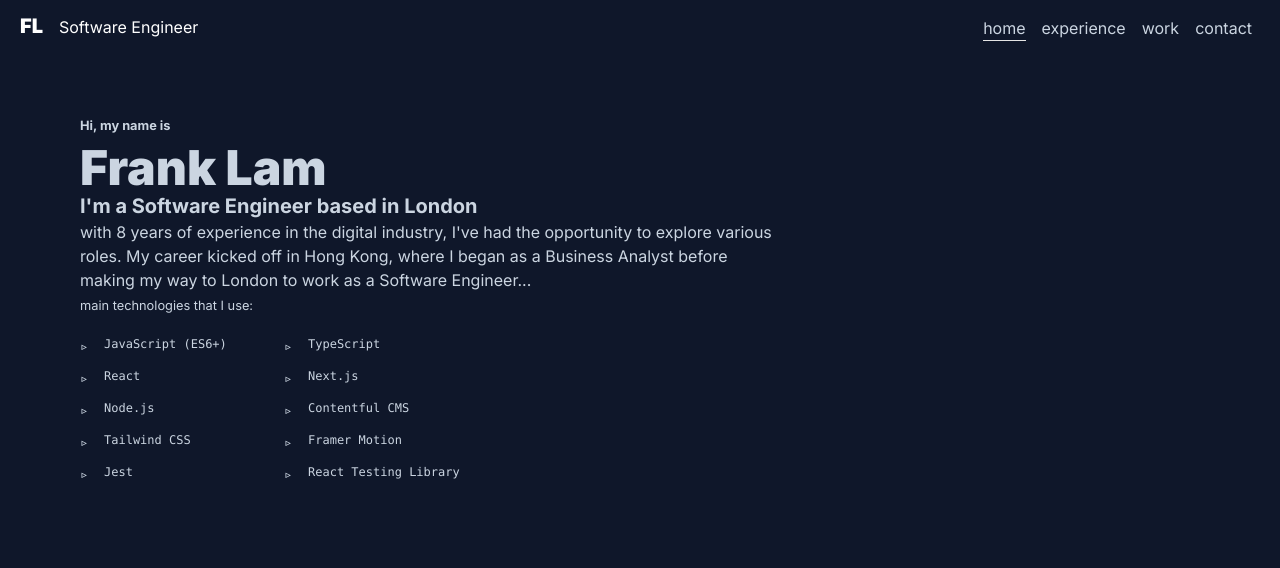
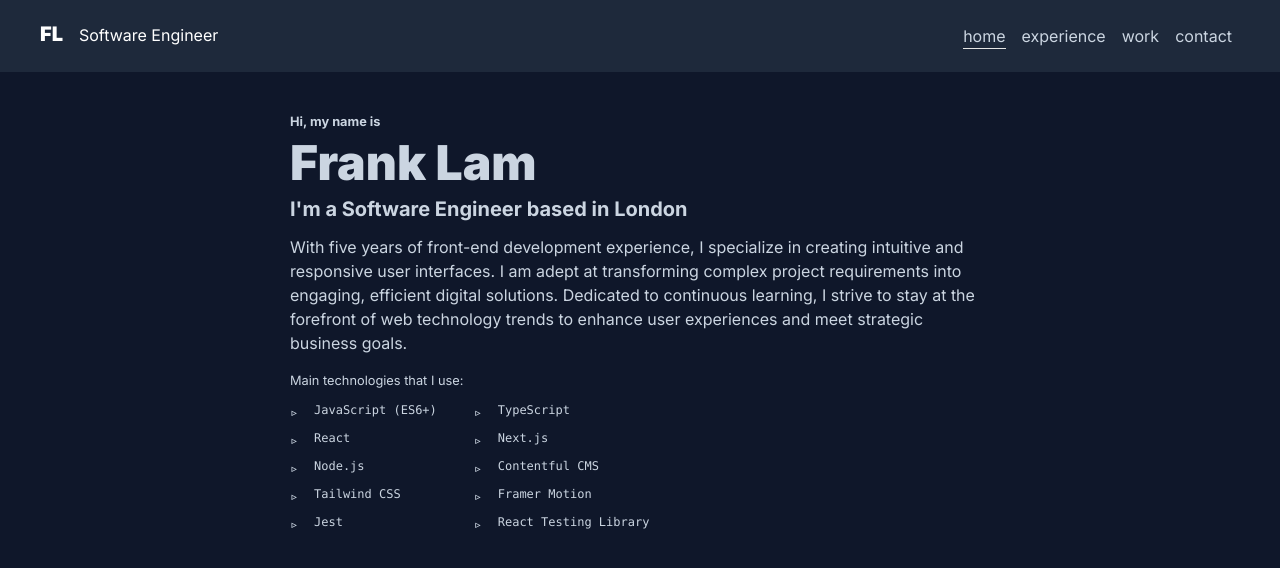
Before and after one commit to ltk55/frank-lam-portfolio, a Next.js app: page / in a window 1280 px wide. Shown: the top 568 px of the page. Built offline with nearby package versions, Linux system fonts and the light colour scheme.

Commit message:
feat: update home & navbar content/layout

```diff
--- a/app/page.tsx
+++ b/app/page.tsx
@@ -12,29 +12,35 @@ export default function Home() {
     "React Testing Library",
   ];
   return (
-    <section id="hero" className="text-slate-300 mx-10 md:mx-20 mt-24 md:mt-28">
-      <small className="font-bold">Hi, my name is</small>
-      <h1 className="font-black text-5xl mt-2">Frank Lam</h1>
-      <h3 className="font-bold text-xl">
+    <section
+      id="hero"
+      className="text-slate-300 flex justify-center h-screen mt-28"
+    >
+      <div className="flex flex-col items-start w-full max-w-[700px] px-6 md:px-0">
+        <small className="font-bold mb-1">Hi, my name is</small>{" "}
+        <h1 className="font-black text-5xl my-1">Frank Lam</h1>{" "}
+        <h3 className="font-bold text-xl my-1">
           I&apos;m a Software Engineer based in London
         </h3>
-      <p className="max-w-[700px]">
-        with 8 years of experience in the digital industry, I&apos;ve had the
-        opportunity to explore various roles. My career kicked off in Hong Kong,
-        where I began as a Business Analyst before making my way to London to
-        work as a Software Engineer...
+        <p className="my-2">
+          With five years of front-end development experience, I specialize in
+          creating intuitive and responsive user interfaces. I am adept at
+          transforming complex project requirements into engaging, efficient
+          digital solutions. Dedicated to continuous learning, I strive to stay
+          at the forefront of web technology trends to enhance user experiences
+          and meet strategic business goals.
         </p>
-
-      <small>main technologies that I use:</small>
-      <ul className="grid grid-cols-2 gap-y-1 md:grid-cols-2 md:gap-y-0 sm:gap-x-2 py-0 mt-5 list-none max-w-[400px]">
+        <small className="mt-2">Main technologies that I use:</small>
+        <ul className="grid grid-cols-2 gap-y-1 md:grid-cols-2 md:gap-y-0 sm:gap-x-2 py-0 mt-3 list-none">
           {skills &&
             skills.map((skill, i) => (
-            <li key={i} className="relative mb-4 pl-6 font-mono text-xs">
+              <li key={i} className="relative mb-3 pl-6 font-mono text-xs">
                 <span className="absolute left-0 text-green text-sm">▹</span>
                 {skill}
               </li>
             ))}
         </ul>
+      </div>
     </section>
   );
 }
--- a/components/navbar/MenuToggle.tsx
+++ b/components/navbar/MenuToggle.tsx
@@ -15,7 +15,10 @@ const Path = (
 );
 
 export const MenuToggle = ({ toggle }: { toggle: () => void }) => (
-  <button onClick={toggle} className="md:hidden fixed top-4 right-4 z-50">
+  <button
+    onClick={toggle}
+    className="md:hidden absolute top-[25px] right-5 z-50"
+  >
     <svg width="23" height="23" viewBox="0 0 23 23">
       <Path
         variants={{
--- a/components/navbar/Navbar.tsx
+++ b/components/navbar/Navbar.tsx
@@ -46,7 +46,7 @@ export default function Navbar() {
 
   return (
     <>
-      <nav className="bg-slate-900 top-0 left-0 absolute flex w-full justify-between my-3 px-5 z-50">
+      <nav className="bg-slate-800 top-0 left-0 absolute flex w-full justify-between py-5 px-10 z-50">
         <Link href="/" className="text-white z-50">
           <span className="font-black text-xl mr-4">FL</span>
           <span className="hidden md:inline-block">Software Engineer</span>
@@ -68,7 +68,7 @@ export default function Navbar() {
         >
           <motion.div
             id="test"
-            className="fixed left-0 top-10 w-full bg-slate-900 z-20 flex flex-col items-center p-10 md:hidden"
+            className="fixed left-0 top-20 w-full bg-slate-900 z-20 flex flex-col items-center p-10 md:hidden"
             variants={sidebarVariants}
             onClick={() => toggleOpen()}
           >
```
Lines whose indentation alone changed are shown as unchanged.
